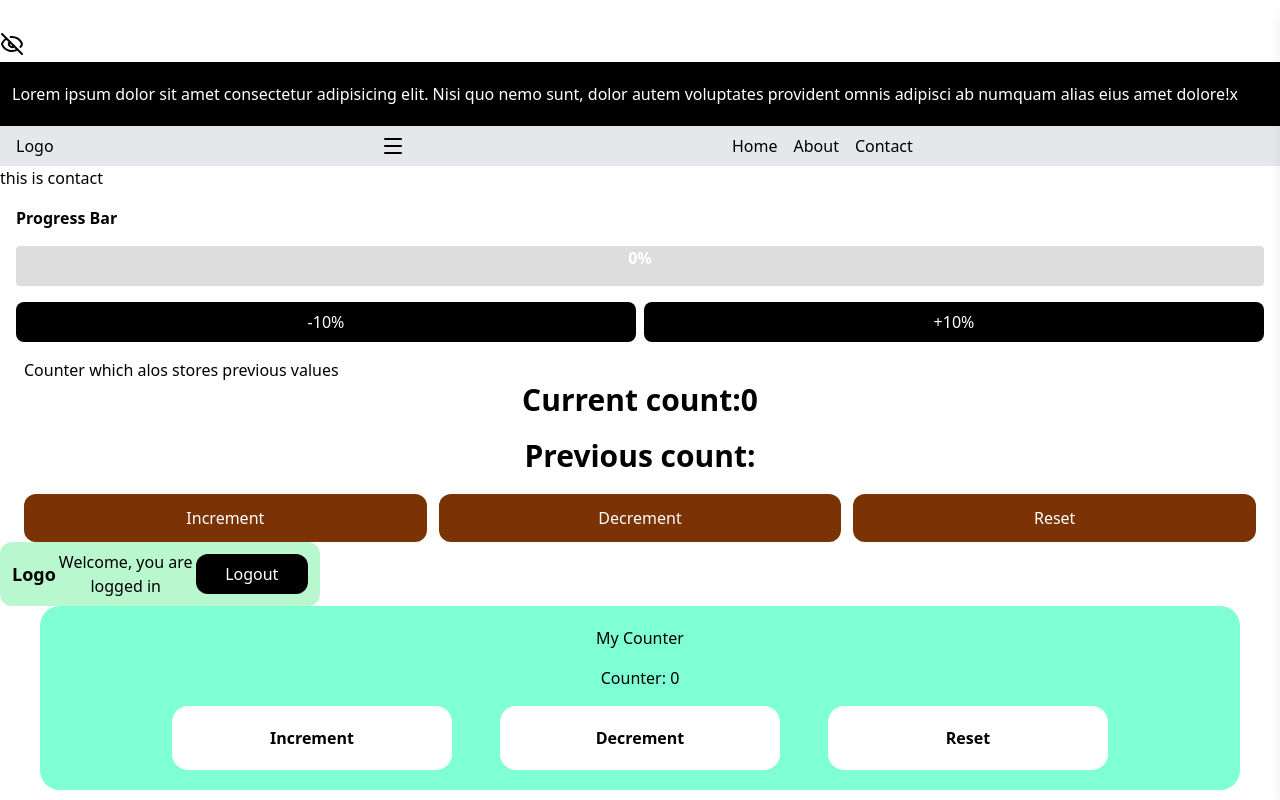
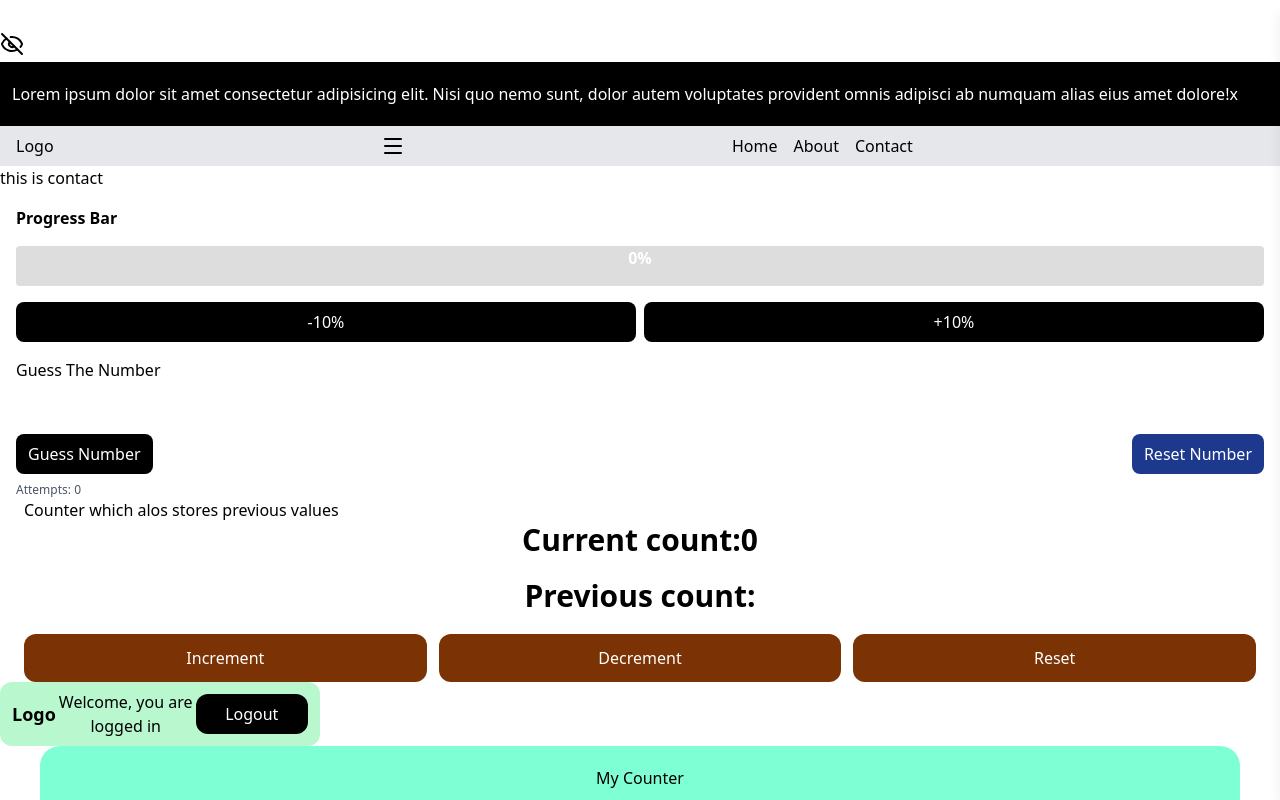
Before and after one commit to Subarna1911/Mini-Projects-, a React (Vite) app: page /contact in a window 1280 px wide. Shown: the top 800 px of the page. Built offline with nearby package versions, Linux system fonts and the light colour scheme.

Commit message:
guess the random number

```diff
--- a/src/App.jsx
+++ b/src/App.jsx
@@ -19,6 +19,7 @@
 import Authentication from './components/Authentication'
 import CounterStore from './components/CounterStore'
 import ProgressBar from './components/ProgressBar'
+import GuessTheNumber from './components/GuessTheNumber'
 
 const App = () => {
   return (
@@ -37,6 +38,7 @@
         <Route path = '/contact' element = {<Connect/>} />
       </Routes>
       <ProgressBar/>
+      <GuessTheNumber/>
       <CounterStore/>
       <Authentication/>
       <Counter/>
--- /dev/null
+++ b/src/components/GuessTheNumber.jsx
@@ -0,0 +1,69 @@
+import React, { useState } from 'react';
+
+const GuessTheNumber = () => {
+
+  const generateRandomNumber = () => Math.floor(Math.random() * 100) + 1;
+
+  const [guess, setGuess] = useState("");
+  const [numberToGuess, setNumberToGuess] = useState(generateRandomNumber);
+  const [attempts, setAttempts] = useState(0);
+  const [message, setMessage] = useState("");
+
+  const handleGuess = () => {
+    const num = parseInt(guess);
+
+    if (isNaN(num) || num < 1 || num > 100) {
+      setMessage("Please enter a number between 1 and 100.");
+      return;
+    }
+
+    setAttempts(prev => prev + 1);
+
+    if (num === numberToGuess) {
+      setMessage("Congratulations! You guessed the right number!");
+    }
+    else if (num < numberToGuess) {
+      setMessage("Too Low! Try Again!");
+    }
+    else if (num > numberToGuess) {
+      setMessage("Too High! Try Again!");
+    }
+  };
+
+  const handleReset = () => {
+    setNumberToGuess(generateRandomNumber);
+    setGuess("");
+    setMessage("");
+    setAttempts(0);
+  };
+
+  return (
+    <div className="max-w-screen w-full">
+      <div className="container mx-auto px-4">
+        <h1>Guess The Number</h1>
+
+        <input
+          id="guess-num"
+          className="w-full px-2 py-2 border-amber-800 rounded-full outline-none"
+          type="number"
+          value={guess}
+          onChange={(e) => setGuess(e.target.value)}
+        />
+
+        <div className="flex items-center justify-between mt-3">
+          <button onClick={handleGuess} className="bg-black text-white px-3 py-2 rounded-lg">
+            Guess Number
+          </button>
+          <button onClick={handleReset} className="bg-blue-900 text-white px-3 py-2 rounded-lg">
+            Reset Number
+          </button>
+        </div>
+
+        <p className="font-semibold text-sm mt-2">{message}</p>
+        <p className="text-xs text-gray-600">Attempts: {attempts}</p>
+      </div>
+    </div>
+  );
+};
+
+export default GuessTheNumber;
```
